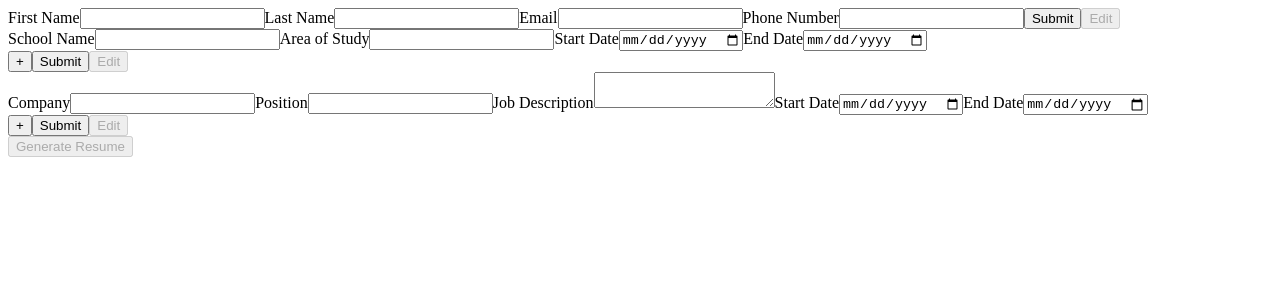
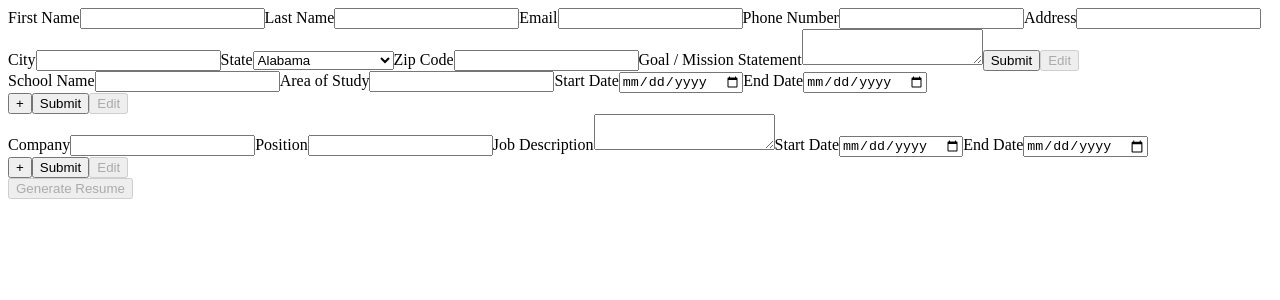
Before and after one commit to flipott/resumecreator, a React (Create React App) app in the folder resumecreator/: page / in a window 1280 px wide. Shown: the top 300 px of the page. Built offline with nearby package versions, Linux system fonts and the light colour scheme.

Commit message:
Added address and goal inputs

```diff
--- a/resumecreator/src/components/Information.js
+++ b/resumecreator/src/components/Information.js
@@ -10,6 +10,11 @@
                 lastName: '',
                 email: '',
                 phone: '',
+                street: '',
+                city: '',
+                state: '',
+                zip: '',
+                goal: ''
             },
             disabled: false
         };
@@ -51,6 +56,68 @@
                     <input required type="email" name="email" id="email" onChange={this.handleChange} value={this.state.infoArray.email} disabled={this.state.disabled}/>
                     <label htmlFor="phone">Phone Number</label>
                     <input required type="tel" name="phone" id="phone" onChange={this.handleChange} value={this.state.infoArray.phone} disabled={this.state.disabled} />
+                    <label htmlFor="street">Address</label>
+                    <input required type="text" name="street" id="street" onChange={this.handleChange} value={this.state.infoArray.street} disabled={this.state.disabled} />
+                    <label htmlFor="city">City</label>
+                    <input required type="text" name="city" id="city" onChange={this.handleChange} value={this.state.infoArray.city} disabled={this.state.disabled} />
+                    <label htmlFor="state">State</label>
+                    <select required name="state" id="state" onChange={this.handleChange} value={this.state.infoArray.state} disabled={this.state.disabled}>
+                        <option value="AL">Alabama</option>
+                        <option value="AK">Alaska</option>
+                        <option value="AZ">Arizona</option>
+                        <option value="AR">Arkansas</option>
+                        <option value="CA">California</option>
+                        <option value="CO">Colorado</option>
+                        <option value="CT">Connecticut</option>
+                        <option value="DE">Delaware</option>
+                        <option value="DC">District Of Columbia</option>
+                        <option value="FL">Florida</option>
+                        <option value="GA">Georgia</option>
+                        <option value="HI">Hawaii</option>
+                        <option value="ID">Idaho</option>
+                        <option value="IL">Illinois</option>
+                        <option value="IN">Indiana</option>
+                        <option value="IA">Iowa</option>
+                        <option value="KS">Kansas</option>
+                        <option value="KY">Kentucky</option>
+                        <option value="LA">Louisiana</option>
+                        <option value="ME">Maine</option>
+                        <option value="MD">Maryland</option>
+                        <option value="MA">Massachusetts</option>
+                        <option value="MI">Michigan</option>
+                        <option value="MN">Minnesota</option>
+                        <option value="MS">Mississippi</option>
+                        <option value="MO">Missouri</option>
+                        <option value="MT">Montana</option>
+                        <option value="NE">Nebraska</option>
+                        <option value="NV">Nevada</option>
+                        <option value="NH">New Hampshire</option>
+                        <option value="NJ">New Jersey</option>
+                        <option value="NM">New Mexico</option>
+                        <option value="NY">New York</option>
+                        <option value="NC">North Carolina</option>
+                        <option value="ND">North Dakota</option>
+                        <option value="OH">Ohio</option>
+                        <option value="OK">Oklahoma</option>
+                        <option value="OR">Oregon</option>
+                        <option value="PA">Pennsylvania</option>
+                        <option value="RI">Rhode Island</option>
+                        <option value="SC">South Carolina</option>
+                        <option value="SD">South Dakota</option>
+                        <option value="TN">Tennessee</option>
+                        <option value="TX">Texas</option>
+                        <option value="UT">Utah</option>
+                        <option value="VT">Vermont</option>
+                        <option value="VA">Virginia</option>
+                        <option value="WA">Washington</option>
+                        <option value="WV">West Virginia</option>
+                        <option value="WI">Wisconsin</option>
+                        <option value="WY">Wyoming</option>
+                    </select>
+                    <label htmlFor="zip">Zip Code</label>
+                    <input required type="text" name="zip" id="zip" onChange={this.handleChange} value={this.state.infoArray.zip} disabled={this.state.disabled} />
+                    <label htmlFor="goal">Goal / Mission Statement</label>
+                    <textarea required name="goal" id="goal" onChange={this.handleChange} value={this.state.infoArray.goal} disabled={this.state.disabled} />
                     <button type="submit" disabled={this.state.disabled}>Submit</button>
                     <button disabled={!this.state.disabled} onClick={this.edit} type="button">Edit</button>
                 </form>
```
